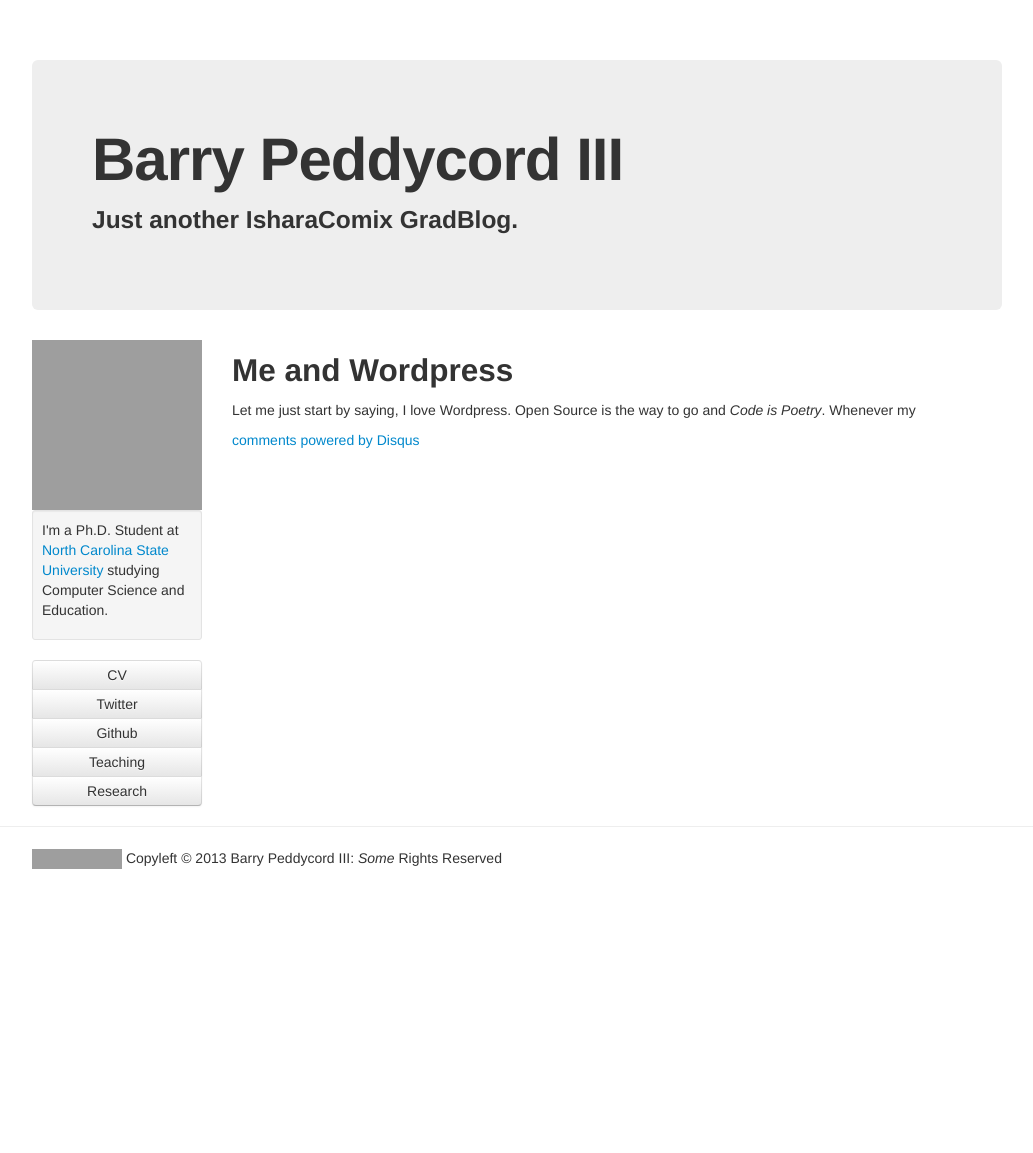
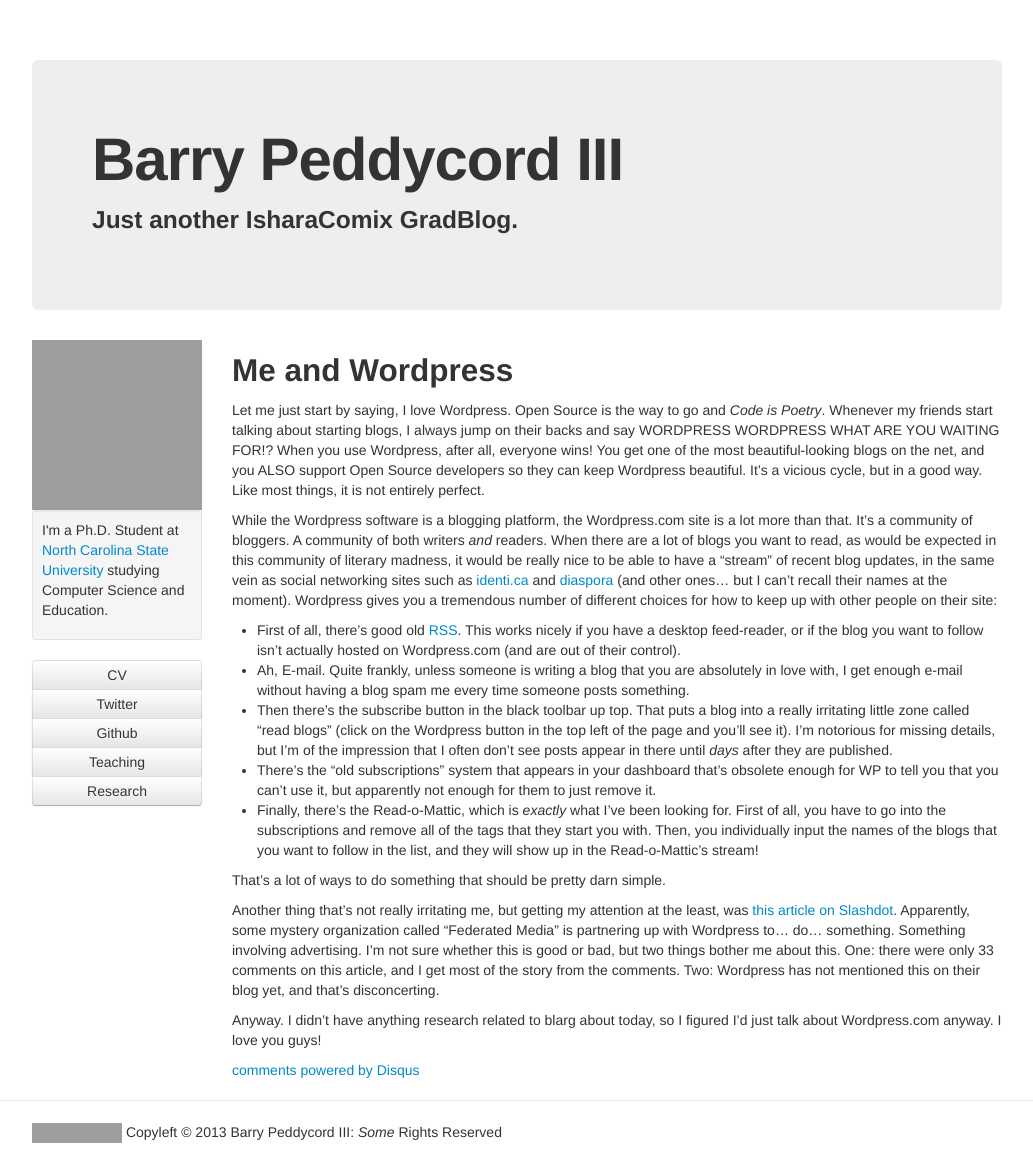
Before and after one commit to isharacomix/oldsite, a Jekyll site: the page built from _posts/2011-10-20-me-and-wordpress.md, in a window 1280 px wide. Shown: the whole page, without its empty margins (123-1156 px from the left). Built offline with Jekyll 4.4.1, drawn with Linux system fonts in a browser that asks for light colours; comment, search, counter and statistics services are not loaded; before the commit the page ends 900 px from its top, so only the background shows below that; grey boxes are pictures that could not be loaded.

Commit message:
another broken blog post. i need to do these one by one now.

```diff
--- a/_posts/2011-10-20-me-and-wordpress.md
+++ b/_posts/2011-10-20-me-and-wordpress.md
@@ -3,4 +3,18 @@
 title: Me and Wordpress
 ---
 
-Let me just start by saying, I love Wordpress. Open Source is the way to go and *Code is Poetry*. Whenever my
+Let me just start by saying, I love Wordpress. Open Source is the way to go and *Code is Poetry*. Whenever my friends start talking about starting blogs, I always jump on their backs and say WORDPRESS WORDPRESS WHAT ARE YOU WAITING FOR!? When you use Wordpress, after all, everyone wins! You get one of the most beautiful-looking blogs on the net, and you ALSO support Open Source developers so they can keep Wordpress beautiful. It's a vicious cycle, but in a good way. Like most things, it is not entirely perfect.
+
+While the Wordpress software is a blogging platform, the Wordpress.com site is a lot more than that. It's a community of bloggers. A community of both writers *and* readers. When there are a lot of blogs you want to read, as would be expected in this community of literary madness, it would be really nice to be able to have a "stream" of recent blog updates, in the same vein as social networking sites such as [identi.ca](https://identi.ca) and [diaspora](https://joindiaspora.com/) (and other ones... but I can't recall their names at the moment). Wordpress gives you a tremendous number of different choices for how to keep up with other people on their site:
+
+ * First of all, there's good old [RSS](https://secure.wikimedia.org/wikipedia/en/wiki/RSS). This works nicely if you have a desktop feed-reader, or if the blog you want to follow isn't actually hosted on Wordpress.com (and are out of their control).
+ * Ah, E-mail. Quite frankly, unless someone is writing a blog that you are absolutely in love with, I get enough e-mail without having a blog spam me every time someone posts something.
+ * Then there's the subscribe button in the black toolbar up top. That puts a blog into a really irritating little zone called "read blogs" (click on the Wordpress button in the top left of the page and you'll see it). I'm notorious for missing details, but I'm of the impression that I often don't see posts appear in there until *days* after they are published.
+ * There's the "old subscriptions" system that appears in your dashboard that's obsolete enough for WP to tell you that you can't use it, but apparently not enough for them to just remove it.
+ * Finally, there's the Read-o-Mattic, which is *exactly* what I've been looking for. First of all, you have to go into the subscriptions and remove all of the tags that they start you with. Then, you individually input the names of the blogs that you want to follow in the list, and they will show up in the Read-o-Mattic's stream!
+
+That's a lot of ways to do something that should be pretty darn simple.
+
+Another thing that's not really irritating me, but getting my attention at the least, was [this article on Slashdot](http://news.slashdot.org/story/11/10/19/2258227/federated-media-lands-wordpresscom-deal). Apparently, some mystery organization called "Federated Media" is partnering up with Wordpress to... do... something. Something involving advertising. I'm not sure whether this is good or bad, but two things bother me about this. One: there were only 33 comments on this article, and I get most of the story from the comments. Two: Wordpress has not mentioned this on their blog yet, and that's disconcerting.
+
+Anyway. I didn't have anything research related to blarg about today, so I figured I'd just talk about Wordpress.com anyway. I love you guys!
```
